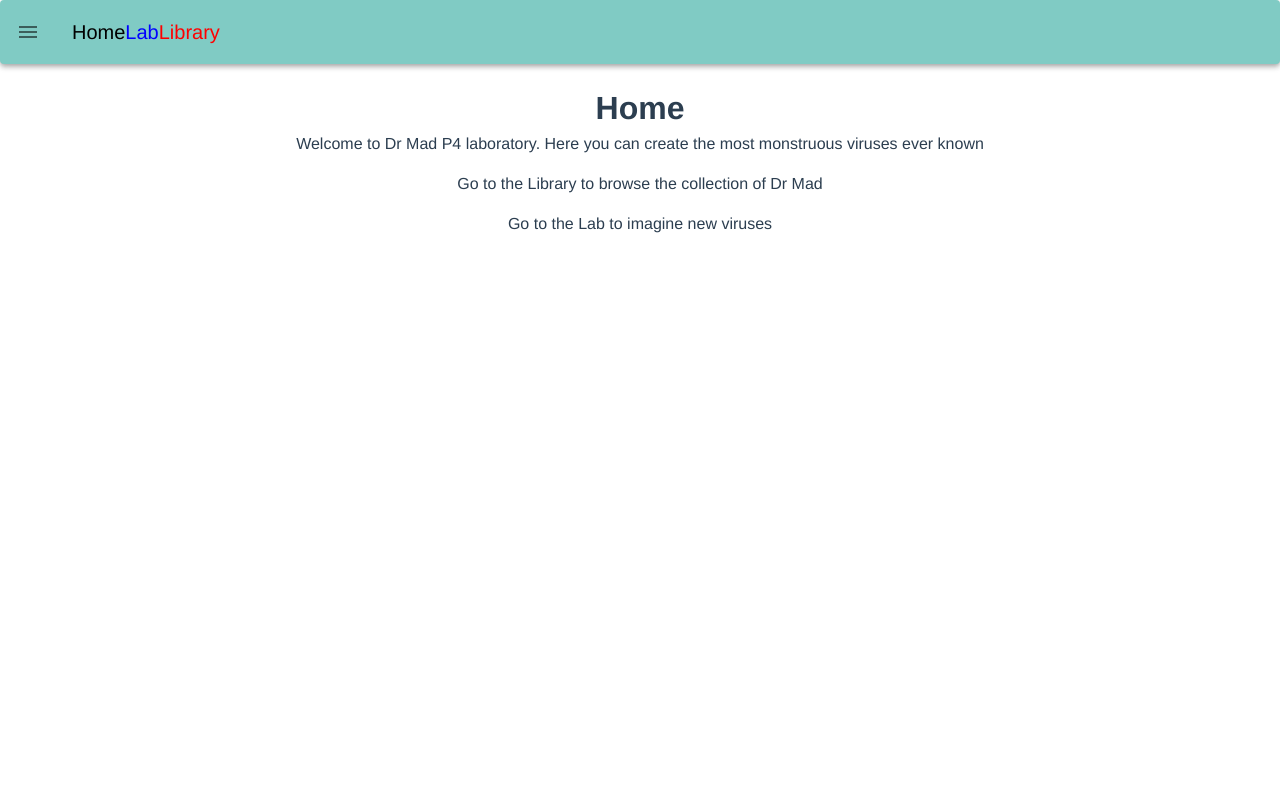
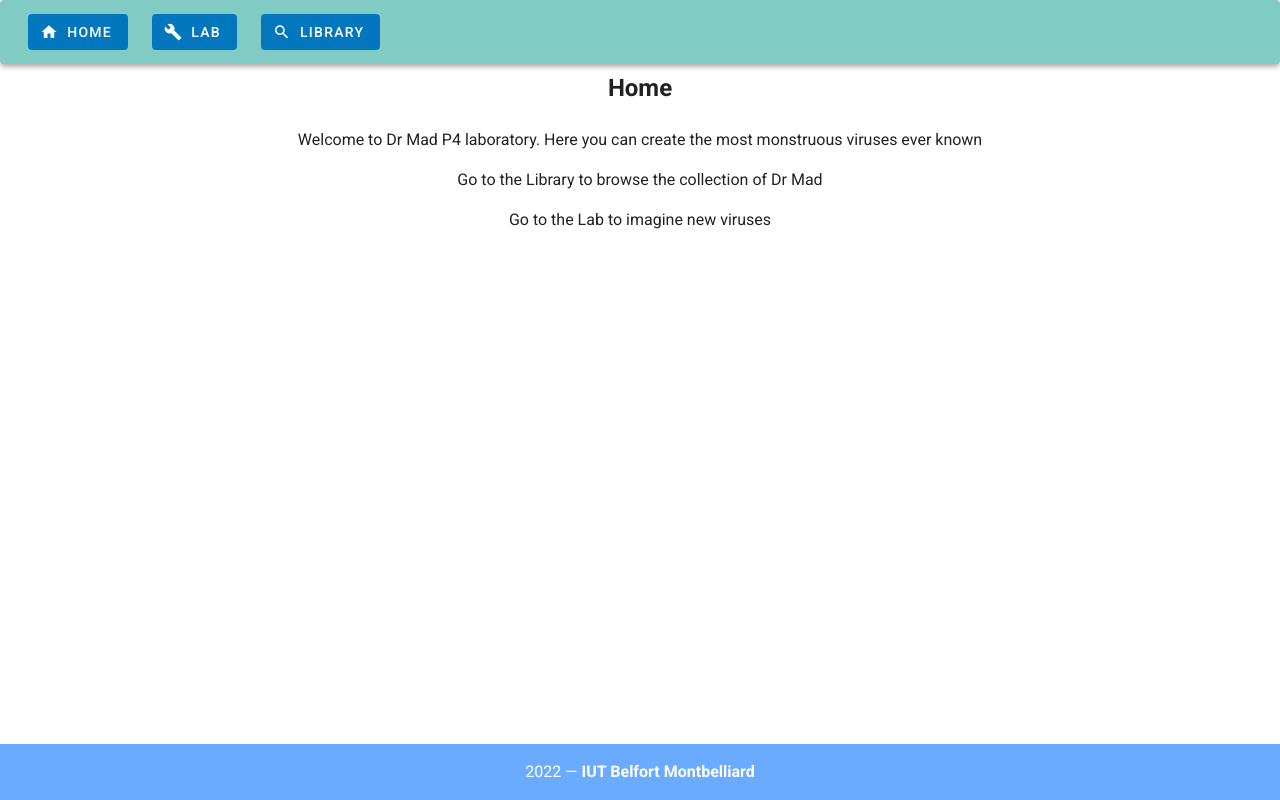
Before and after one commit to AgonisSh/vue-project-s4, a Vue app: page /home in a window 1280 px wide. Built offline with nearby package versions, Linux system fonts and the light colour scheme.

Commit message:
Some little styles added

```diff
--- a/src/App.vue
+++ b/src/App.vue
@@ -1,33 +1,19 @@
 <template>
   <div id="app">
-    <v-app>
-      <v-app-bar
-          absolute
-          color="teal lighten-3"
-          hide-on-scroll
-          rounded
-      >
-        <v-app-bar-nav-icon></v-app-bar-nav-icon>
-
-        <v-toolbar-title>
-          <NavBar :titles="titles"/>
-        </v-toolbar-title>
-
-      </v-app-bar>
+    <v-app class="grey darken-4 white--text">
+          <NavBar :titles="titles"></NavBar>
       <br>
       <br>
       <br>
-      <v-main>
+      <router-view name="locCentral"></router-view>
 
-
-        <!-- Provides the application the proper gutter -->
-        <v-container fluid>
-
-          <!-- If using vue-router -->
-          <router-view name="locCentral"></router-view>
-        </v-container>
-      </v-main>
-
+      <v-footer color="primary lighten-1" absolute padless>
+        <v-row justify="center" no-gutters>
+          <v-col class="primary lighten-2 py-4 text-center white--text" cols="12">
+            {{ new Date().getFullYear() }} — <strong>IUT Belfort Montbelliard</strong>
+          </v-col>
+        </v-row>
+      </v-footer>
 
     </v-app>
 
@@ -41,11 +27,9 @@ export default {
   name: 'App',
   data: () => {
     return {
-      titles: [{text: "Home", color: "black", path: "/home"}, {
-        text: "Lab",
-        color: "blue",
-        path: "/labo/slice"
-      }, {text: "Library", color: "red", path: "/library/view"}],
+      titles: [{text: "Home", color: "black", path: "/home", icon: "home"},
+        {text: "Lab", color: "blue", path: "/labo/slice", icon: "build"},
+        {text: "Library", color: "red", path: "/library/view", icon: "search"}],
       currentMenu: 0
     }
   },
@@ -56,11 +40,5 @@ export default {
 </script>
 
 <style>
-#app {
-	font-family: Avenir, Helvetica, Arial, sans-serif;
-	-webkit-font-smoothing: antialiased;
-	-moz-osx-font-smoothing: grayscale;
-	text-align: center;
-	color: #2c3e50;
-}
+
 </style>
--- a/src/components/NavBar.vue
+++ b/src/components/NavBar.vue
@@ -1,6 +1,10 @@
 <template>
   <div>
-    <button v-for="(t,index) in titles" :key="index" :style="{color : t.color}" @click="$router.push({path:t.path})">{{t.text}}</button>
+    <v-app-bar app absolute color="teal lighten-3" hide-on-scroll rounded>
+      <v-btn depressed text class="light-blue darken-3 white--text ma-3" v-for="(t,index) in titles" :key="index" :style="{color : t.color}" @click="$router.push({path:t.path})">
+        <v-icon left>{{t.icon}}</v-icon>{{t.text}}
+      </v-btn>
+    </v-app-bar>
   </div>
 </template>
 
--- a/src/main.js
+++ b/src/main.js
@@ -3,6 +3,7 @@ import App from './App.vue'
 import router from './router'
 import store from './store'
 import vuetify from './plugins/vuetify'
+import 'material-design-icons-iconfont/dist/material-design-icons.css'
 
 Vue.config.productionTip = false
 
--- a/src/views/About.vue
+++ /dev/null
@@ -1,5 +0,0 @@
-<template>
-  <div class="about">
-    <h1>This is an about page</h1>
-  </div>
-</template>
--- a/src/views/Basket.vue
+++ b/src/views/Basket.vue
@@ -13,13 +13,15 @@
 				<td>{{ v.mortalite }}</td>
 			</tr>
 		</table>
-		<button @click="sendToLab">Send to the lab</button>
+
+
+		<v-btn class="light-blue darken-3 white--text" @click="sendToLab">Send to the lab</v-btn>
 	</div>
 </template>
 
 <script>
 
-import {Virus} from "../model";
+import {Virus} from "@/model";
 
 export default {
 	name: 'Basket',
--- a/src/views/Home.vue
+++ b/src/views/Home.vue
@@ -1,9 +1,10 @@
 <template>
   <div>
-    <h1>Home</h1>
-    <p> Welcome to Dr Mad P4 laboratory. Here you can create the most monstruous viruses ever known</p>
-    <p>Go to the Library to browse the collection of Dr Mad</p>
-    <p>Go to the Lab to imagine new viruses</p>
+    <h1 class="headline text-center font-weight-bold">Home</h1>
+    <br>
+    <p class="text-center"> Welcome to Dr Mad P4 laboratory. Here you can create the most monstruous viruses ever known</p>
+    <p class="text-center">Go to the Library to browse the collection of Dr Mad</p>
+    <p class="text-center">Go to the Lab to imagine new viruses</p>
 
   </div>
 </template>
--- a/src/views/Mixer.vue
+++ b/src/views/Mixer.vue
@@ -10,14 +10,14 @@
 				</td>
 			</tr>
 		</table>
-		<button :disabled="chosenParts.length === 0" @click="mix()">Mixing</button>
+		<v-btn class="light-blue darken-3 white--text" :disabled="chosenParts.length === 0" @click="mix()">Mixing</v-btn>
 
 		<hr/>
-		<button @click="$router.push({path:'/labo/slice'})">Go to slicer</button>
+		<v-btn class="light-blue darken-3 white--text" @click="$router.push({path:'/labo/slice'})">Go to slicer</v-btn>
 
 		<hr/>
 		<p v-if="newVirus != null">New virus: <input v-model="newVirus.name"> {{ newVirus.code }} {{ newVirus.mortalite }}
-			<button @click="sendToLibrary()">Send to library</button>
+			<v-btn class="light-blue darken-3 white--text" @click="sendToLibrary()">Send to library</v-btn>
 		</p>
 
 	</div>
--- a/src/views/Slicer.vue
+++ b/src/views/Slicer.vue
@@ -7,16 +7,21 @@
       </tr>
       <tr>
         <td>
-					<CheckedList :fields="['name','code']" :entries="$store.state.samples" @chosen-changed="chosenViruses = $event"/>
+          <CheckedList :fields="['name','code']" :entries="$store.state.samples"
+                       @chosen-changed="chosenViruses = $event"/>
         </td>
       </tr>
     </table>
+
     <label for="cut">part length: </label><input id="cut" v-model.number="cutFactor">
-		<button :disabled="chosenViruses.length===0" @click="cut()">Cut</button>
+
+    <v-btn class="light-blue darken-3 white--text" :disabled="chosenViruses.length===0" @click="cut()">Cut</v-btn>
+
     <label for="mute">nb mutations: </label><input id="mute" v-model.number="nbMutation">
-		<button :disabled="chosenViruses.length===0" @click="mutation()">Mutation</button>
+    <v-btn class="light-blue darken-3 white--text" :disabled="chosenViruses.length===0" @click="mutation()">Mutation</v-btn>
+
     <hr/>
-		<button @click="$router.push({path:'/labo/mix'})">Go to mixer</button>
+    <v-btn class="light-blue darken-3 white--text" @click="$router.push({path:'/labo/mix'})">Go to mixer</v-btn>
   </div>
 </template>
 
```
Also changed, not shown: package.json (+4 -3 lines), 1 other file (tests, documents, lock files or other folders). Lines whose indentation alone changed are shown as unchanged.
